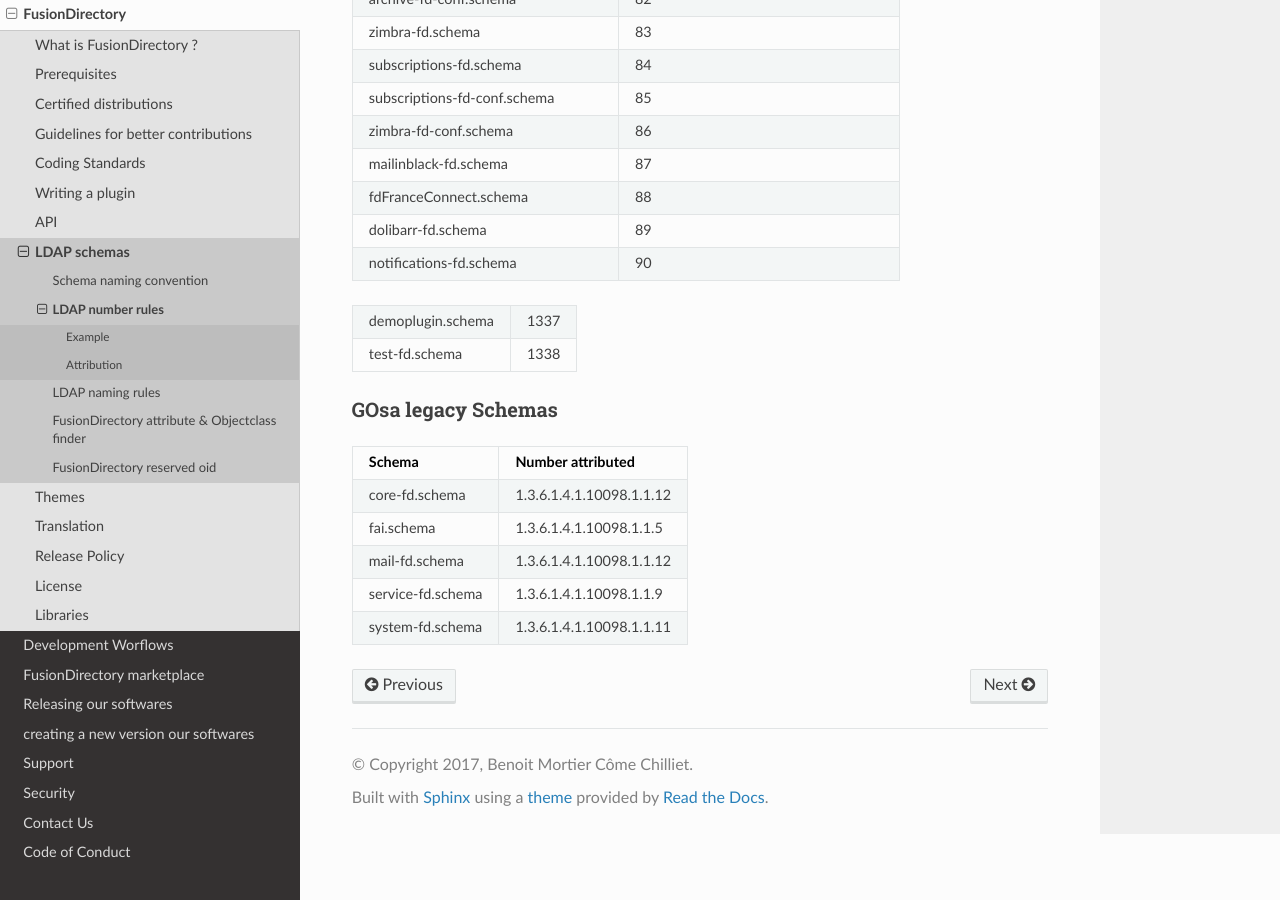
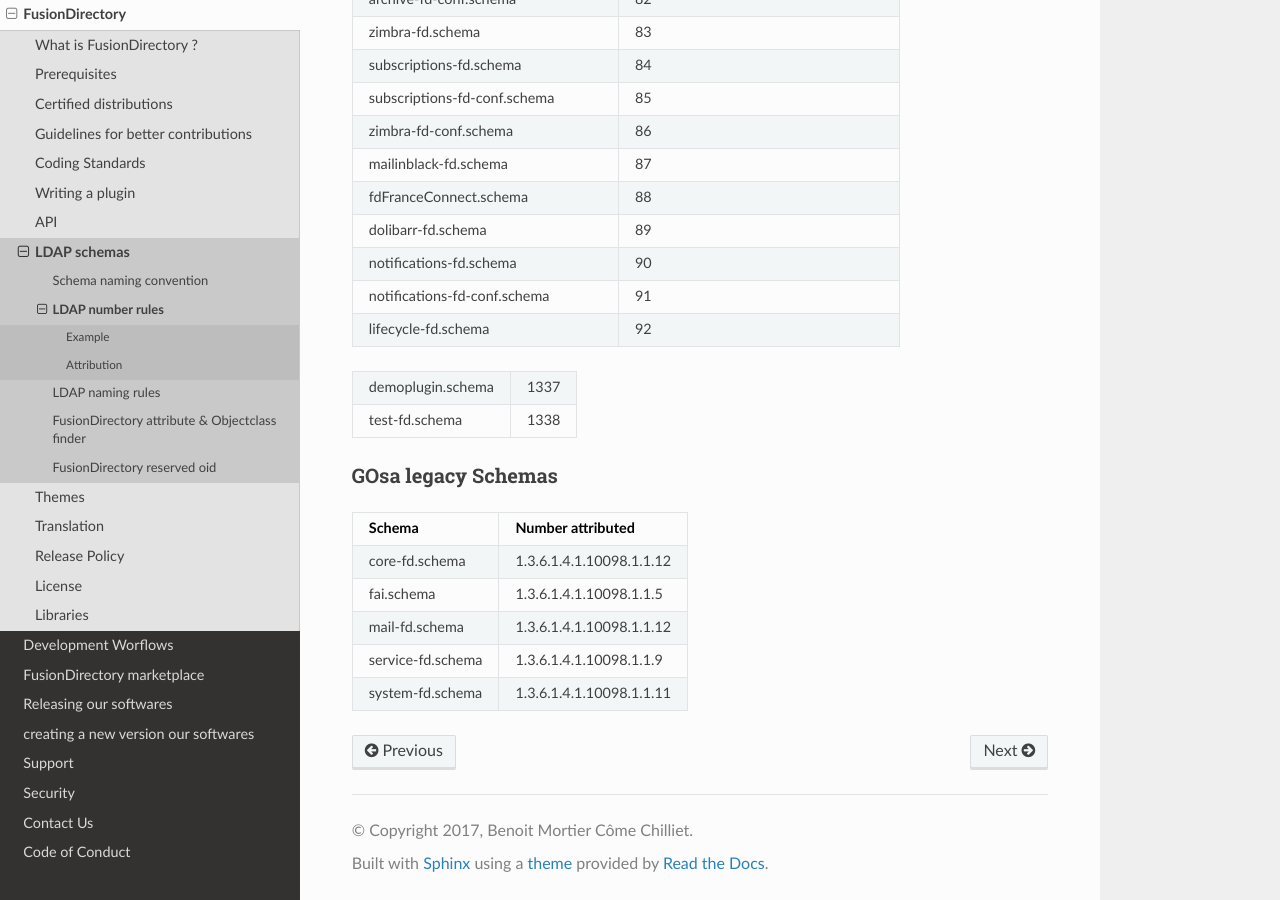
Before and after one commit to fusiondirectory/fusiondirectory-dev-manual, a Sphinx documentation site: the page built from source/fusiondirectory/schemas/numberrules.rst, in a window 1280 px wide and 900 px high, scrolled down 3586 px. Built offline with Sphinx 7.4.7 and the Read the Docs theme 2.0.0, drawn with Linux system fonts in a browser that asks for light colours.

Commit message:
:sparkles: Feat(dev-manual) - increase numbering of ldap schema

```diff
--- a/source/fusiondirectory/schemas/numberrules.rst
+++ b/source/fusiondirectory/schemas/numberrules.rst
@@ -125,6 +125,8 @@
 fdFranceConnect.schema                88
 dolibarr-fd.schema                    89
 notifications-fd.schema               90
+notifications-fd-conf.schema          91
+lifecycle-fd.schema                   92
 ===================================== =====================
 
 ===================================== =====================
```
